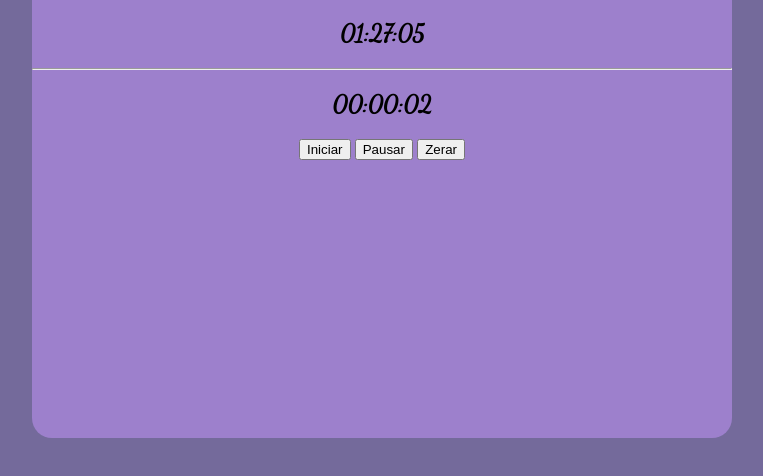
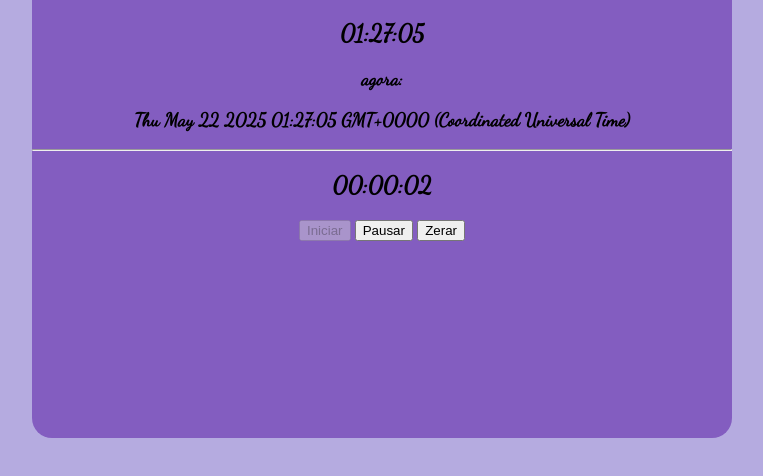
Before and after one commit to emanuelyboschen29/aula210525, a plain HTML site: page index.html in a window 1280 px wide. Both pictures are taken after a click on the button "Iniciar". Shown: the part 212-688 px from the top of the page, without its empty margins (258-1021 px from the left). Drawn offline with Linux system fonts and the light colour scheme.

Commit message:
Add files via upload

```diff
--- a/index.html
+++ b/index.html
@@ -1,34 +1,37 @@
 <!DOCTYPE html>
 <html lang="pt">
+
 <head>
     <meta charset="UTF-8">
     <meta name="viewport" content="width=device-width, initial-scale=1.0">
     <link rel="stylesheet" href="style.css">
     <title>Controle de Tempo</title>
 </head>
-<body >
+
+<body>
     <div class="bloco">
         <h1>Agora são exatamente:</h1>
-        <h2 id="relógio"></h2>
+    <h2 id="relogio"></h2>
+    <h3>agora:</h3>
+    <h3 id="agora"></h3>
     <script>
-            function atualizarRelógio() {
+        function atualizarRelogio() {
             const agora = new Date();
-                const horas = agora.getHours().toString().padStart(2, '0');
+            const horas = agora.getHours().toString().padStart(2, '0'); //1:5:30 01:05:30
             const minutos = agora.getMinutes().toString().padStart(2, '0');
             const segundos = agora.getSeconds().toString().padStart(2, '0');
 
-                document.getElementById("relógio").innerText = `${horas}:${minutos}:${segundos}`;
-
+            document.getElementById("relogio").innerText = `${horas}:${minutos}:${segundos}`;
+            document.getElementById("agora").innerText = `${agora}`;
         }
-            setInterval(atualizarRelógio, 1000);
-            atualizarRelógio();
+        setInterval(atualizarRelogio, 1000);
+        atualizarRelogio();
     </script>
-
     <hr>
     <h2 id="cronometro">00:00:00</h2>
     <div>
-            <button onclick="iniciar()" id=" btIniciar">Iniciar</button>
-            <button onclick="pausar()" id=" btPausar">Pausar</button>
+        <button onclick="iniciar()" id="btIniciar">Iniciar</button>
+        <button onclick="pausar()" id="btPausar">Pausar</button>
         <button onclick="zerar()" id="btZerar">Zerar</button>
     </div>
     <script>
@@ -36,45 +39,51 @@
         let intervalo;
 
         function formatarTime(segundos) {
-                const h = String(Math.floor(segundos/3600)).padStart(2, '0');
-                const m = String(Math.floor((segundos/3600)/60)).padStart(2, '0');
-                const s = String(Math.floor(segundos % 60)).padStart(2, '0');
+            const h = String(Math.floor(segundos / 3600)).padStart(2, '0');
+            const m = String(Math.floor((segundos % 3600) / 60)).padStart(2, '0');
+            const s = String(segundos % 60).padStart(2, '0');
             return `${h}:${m}:${s}`;
         }
 
         function atualizarCronometro() {
-                document.getElementById('cronometro').innerText = formatarTime(segundos);
+            document.getElementById("cronometro").innerText = formatarTime(segundos);
         }
-
         function iniciar() {
-                if(!intervalo){
+            if (!intervalo) {
                 intervalo = setInterval(() => {
                     segundos++;
                     atualizarCronometro();
                 }, 1000);
+                document.getElementById("btIniciar").innerText = "Iniciar";
+                document.getElementById("btIniciar").disabled = true;
             }
         }
-
         function pausar() {
-                if(intervalo) {
-                    clearInterval (intervalo);
+            if (intervalo) {
+                clearInterval(intervalo);
                 intervalo = null;
                 document.getElementById("btPausar").innerText = "Retomar";
                 document.getElementById("btIniciar").disabled = true;
             } else {
+                iniciar();
                 document.getElementById("btPausar").innerText = "Pausar";
             }
 
         }
         function zerar() {
-                pausar();
-                segundos= 0;
+            clearInterval(intervalo);
+            intervalo = null;
+            segundos = 0;
             atualizarCronometro();
-                document.getElementById(btInicial)
+            document.getElementById("btIniciar").innerText = "Iniciar";
+            document.getElementById("btPausar").innerText = "Pausar";
+            document.getElementById("btIniciar").disabled = false;
         }
+
     </script>
     </div>
 
 
 </body>
+
 </html>
--- a/style.css
+++ b/style.css
@@ -4,13 +4,13 @@
 body {
     font-family: "Dancing Script", cursive;
     text-align: center;
-    background-color: rgb(116, 106, 155);
+    background-color: rgb(181, 171, 224);
 }
 
 .bloco {
     width: 700px;
     height: 500px;
-    background-color: rgb(157, 128, 204);
+    background-color: rgb(131, 93, 192);
     position: absolute;
     top: 50%;
     left: 50%;
```
Lines whose indentation alone changed are shown as unchanged.
